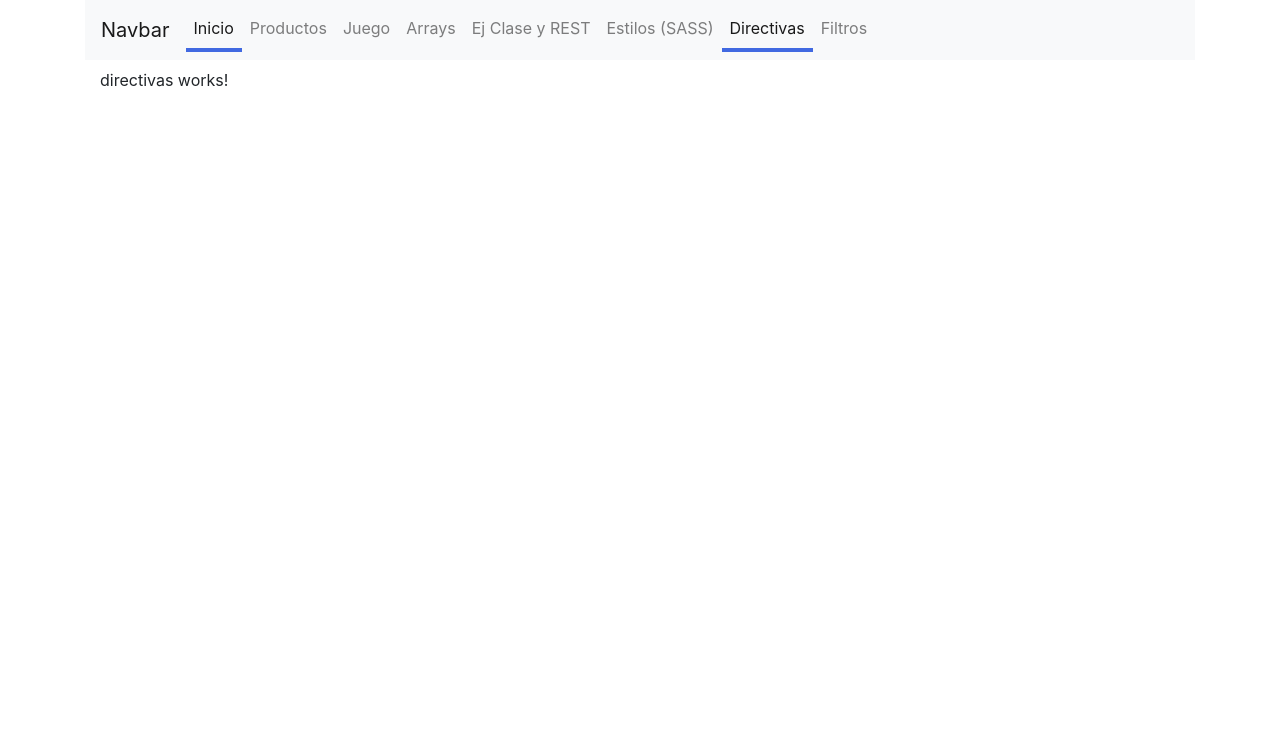
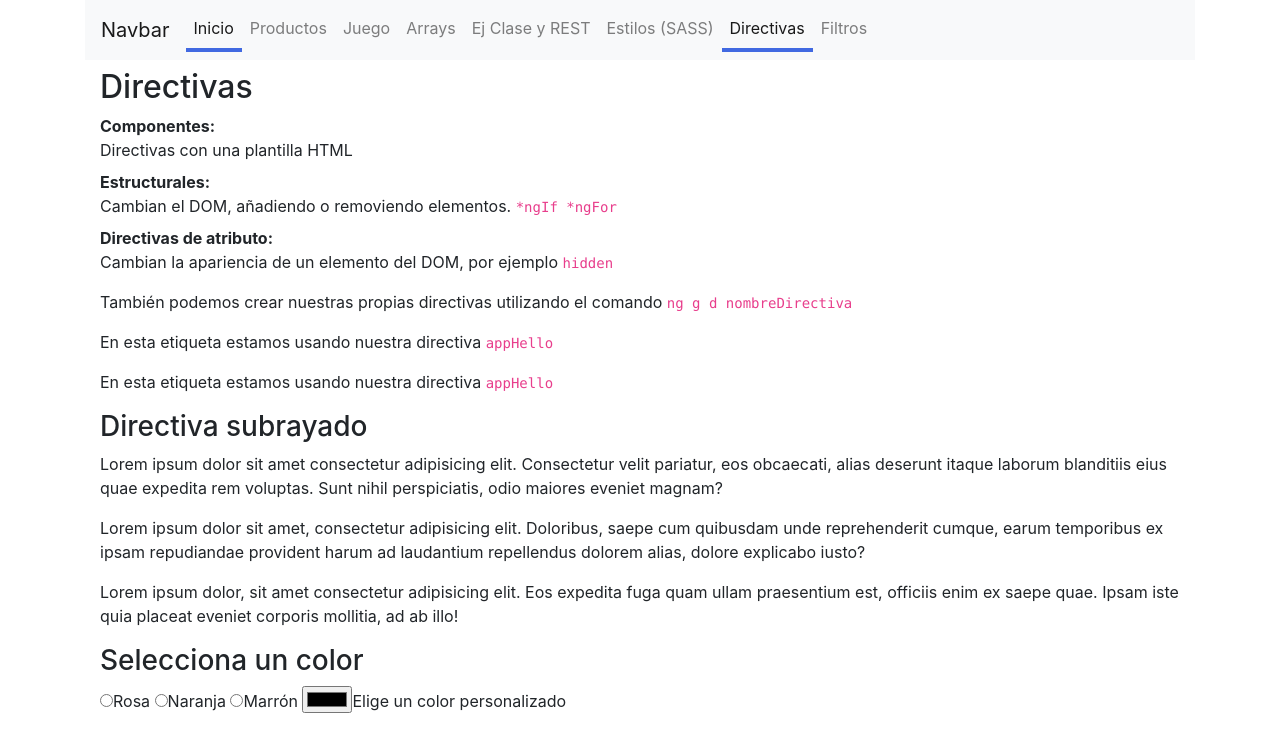
Before and after one commit to ihz46/angularIpartek, an Angular app: page /directivas in a window 1280 px wide. Shown: the top 752 px of the page. Built offline with nearby package versions, Linux system fonts and the light colour scheme.

Commit message:
Página con dos directivas

```diff
--- /dev/null
+++ b/src/app/directives/hello.directive.ts
@@ -0,0 +1,39 @@
+import { Directive, ElementRef, HostListener, Input } from '@angular/core';
+
+@Directive({
+  selector: '[appHello]'
+})
+export class HelloDirective {
+
+  @Input() appHello: string;
+  @Input() colorFondo: string;
+  @Input() colorTexto: string;
+
+
+  constructor(private element: ElementRef) {
+    console.trace('Entramos en constructor HelloDirective')
+
+  }//constructor
+
+  @HostListener('mouseenter')
+  publiconMouseEnter() {
+    console.trace('mouseEnter');
+
+    //Accedo al elemento, y le pongo el color de fondo que mando
+    this.element.nativeElement.style.backgroundColor = this.colorFondo;
+
+    //Accedo al elemento y le pongo el texto del color que mande
+
+    this.element.nativeElement.style.color = this.colorTexto;
+  }//@HostListener
+
+  @HostListener('mouseleave')
+  publiconMouseLeave() {
+    console.trace('mouseLeave');
+    //Accedo al elemento y le pongo el fondo verde
+    this.element.nativeElement.style.backgroundColor = this.appHello;
+    this.element.nativeElement.style.color = "white";
+  }//@HostListener
+
+
+}//HelloDirective
--- /dev/null
+++ b/src/app/directives/subrayado.directive.ts
@@ -0,0 +1,35 @@
+import { Directive, ElementRef, HostListener, Input } from '@angular/core';
+
+@Directive({
+  selector: '[appSubrayado]'
+})
+export class SubrayadoDirective {
+
+  @Input() appSubrayado: string; //color subrayado
+
+  colorSeleccionado: string = 'blue';
+
+  constructor(private element: ElementRef) {
+    console.debug('Constructor SubrayadoDirective')
+    this.colorSeleccionado = 'blue';
+  }//constructor
+
+  @HostListener('mouseenter')
+  publiconMouseEnter() {
+    console.trace('mouseEnter');
+
+    this.element.nativeElement.style.textDecoration = 'underline';
+    this.element.nativeElement.style.textDecorationColor = this.appSubrayado;
+
+
+  }//@HostListener
+
+  @HostListener('mouseleave')
+  publiconMouseLeave() {
+    console.trace('mouseLeave');
+
+    //Quito el subrayado al levantar el ratón
+    this.element.nativeElement.style = 'text-decoration:none';
+  }//@HostListener
+
+}//subrayadoDirective
--- a/src/app/paginas/directivas/directivas.component.html
+++ b/src/app/paginas/directivas/directivas.component.html
@@ -1 +1,49 @@
-<p>directivas works!</p>
+<h2>Directivas</h2>
+
+<dl>
+    <dt>
+        Componentes:
+    </dt>
+    <dd>Directivas con una plantilla HTML</dd>
+    <dt>
+        Estructurales:
+    </dt>
+    <dd>Cambian el DOM, añadiendo o removiendo elementos. <code>*ngIf *ngFor</code></dd>
+    <dt>
+        Directivas de atributo:
+    </dt>
+    <dd>Cambian la apariencia de un elemento del DOM, por ejemplo <code>hidden</code></dd>
+</dl>
+
+<p>También podemos crear nuestras propias directivas utilizando el comando <code>ng g d nombreDirectiva</code></p>
+
+<p appHello colorTexto="white" colorFondo="orange">En esta etiqueta estamos usando nuestra directiva
+    <code>appHello</code></p>
+
+
+<p appHello="pink">En esta etiqueta estamos usando nuestra directiva <code>appHello</code></p>
+
+<h3>Directiva subrayado</h3>
+
+<p appSubrayado="red">Lorem ipsum dolor sit amet consectetur adipisicing elit. Consectetur velit pariatur, eos
+    obcaecati,
+    alias
+    deserunt itaque laborum blanditiis eius quae expedita rem voluptas. Sunt nihil perspiciatis, odio maiores eveniet
+    magnam?</p>
+<p [appSubrayado]="'green'">Lorem ipsum dolor sit amet, consectetur adipisicing elit. Doloribus, saepe cum quibusdam
+    unde
+    reprehenderit cumque, earum temporibus ex ipsam repudiandae provident harum ad laudantium repellendus dolorem alias,
+    dolore explicabo iusto?</p>
+<p [appSubrayado]="colorSeleccionado">Lorem ipsum dolor, sit amet consectetur adipisicing elit. Eos expedita fuga quam
+    ullam praesentium est, officiis enim ex saepe quae. Ipsam iste quia placeat eveniet corporis mollitia, ad ab illo!
+</p>
+
+<h3>Selecciona un color</h3>
+
+<form>
+    <input type="radio" name="color" value="pink" (click)="colorSeleccionado='pink'">Rosa
+    <input type="radio" name="color" value="orange" (click)="colorSeleccionado='orange'">Naranja
+    <input type="radio" name="color" value="orange" (click)="colorSeleccionado='brown'">Marrón
+    <input type="color" name="color" [(ngModel)]="colorSeleccionado">Elige un color personalizado
+
+</form>
```
Also changed, not shown: src/app/app.module.ts (+7 -1 lines).
